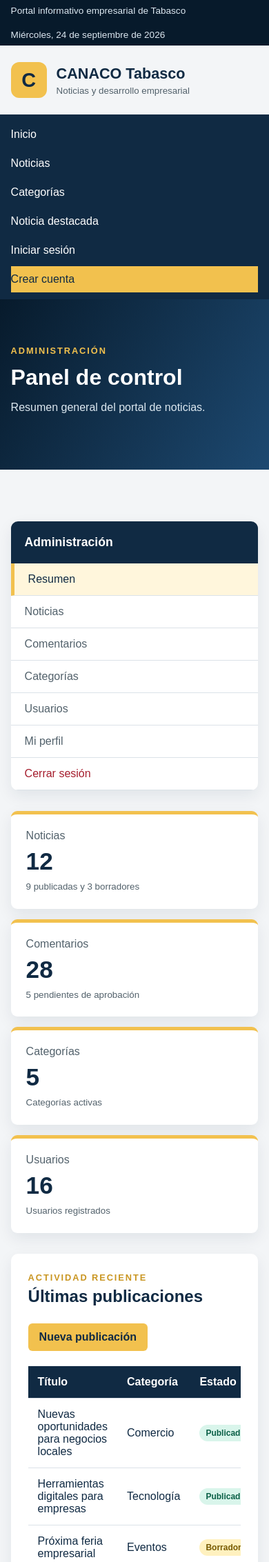
After one commit to trabajolasc27-del/canaco-salvador, a Django app: page /panel/ in a window 390 px wide. The commit adds this page. Shown: the top 2265 px of the page at 69% size. Run offline with Django 4.2, Linux system fonts and the light colour scheme.

Commit message:
Crea perfil y panel administrativo

```diff
--- a/home/urls.py
+++ b/home/urls.py
@@ -9,4 +9,6 @@ urlpatterns = [
     path("categoria/", views.categoria, name="categoria"),
     path("iniciar-sesion/", views.login_view, name="login"),
     path("registro/", views.registro, name="registro"),
+    path("perfil/", views.perfil, name="perfil"),
+    path("panel/", views.panel, name="panel"),
 ]
--- a/home/views.py
+++ b/home/views.py
@@ -19,3 +19,10 @@ def login_view(request):
 
 def registro(request):
     return render(request, "home/registro.html")
+
+def perfil(request):
+    return render(request, "home/perfil.html")
+
+
+def panel(request):
+    return render(request, "home/panel.html")
--- a/static/css/styles.css
+++ b/static/css/styles.css
@@ -618,4 +618,200 @@ a {
         min-height: 240px;
     }
 }
+
+.perfil-contenedor,
+.panel-contenedor {
+    display: grid;
+    grid-template-columns: 240px minmax(0, 1fr);
+    gap: 30px;
+    align-items: start;
 }
+
+.menu-panel {
+    overflow: hidden;
+    background: white;
+    border-radius: 10px;
+    box-shadow: 0 8px 22px rgba(16, 42, 67, 0.08);
+}
+
+.menu-panel h2 {
+    margin: 0;
+    padding: 20px;
+    color: white;
+    background: var(--azul-oscuro);
+    font-size: 1.1rem;
+}
+
+.menu-panel a {
+    display: block;
+    padding: 14px 20px;
+    color: var(--gris-texto);
+    border-bottom: 1px solid var(--borde);
+    text-decoration: none;
+}
+
+.menu-panel a:hover,
+.menu-panel a.activo {
+    color: var(--azul-oscuro);
+    background: #fff6dc;
+    border-left: 5px solid var(--dorado);
+}
+
+.menu-panel a.cerrar-sesion {
+    color: #a51d2d;
+}
+
+.tarjeta-perfil {
+    max-width: 700px;
+    padding: 35px;
+    background: white;
+    border-radius: 12px;
+    box-shadow: 0 8px 22px rgba(16, 42, 67, 0.08);
+}
+
+.avatar {
+    display: grid;
+    width: 95px;
+    height: 95px;
+    place-items: center;
+    color: var(--azul-oscuro);
+    background: var(--dorado);
+    border-radius: 50%;
+    font-size: 2rem;
+    font-weight: 800;
+}
+
+.tarjeta-perfil h2 {
+    margin-bottom: 4px;
+}
+
+.rol-usuario {
+    color: var(--gris-texto);
+}
+
+.contenido-panel {
+    min-width: 0;
+}
+
+.tarjetas-estadisticas {
+    display: grid;
+    margin-bottom: 30px;
+    grid-template-columns: repeat(4, 1fr);
+    gap: 15px;
+}
+
+.tarjetas-estadisticas article {
+    padding: 22px;
+    background: white;
+    border-top: 5px solid var(--dorado);
+    border-radius: 9px;
+    box-shadow: 0 8px 22px rgba(16, 42, 67, 0.08);
+}
+
+.tarjetas-estadisticas span,
+.tarjetas-estadisticas strong,
+.tarjetas-estadisticas small {
+    display: block;
+}
+
+.tarjetas-estadisticas span {
+    color: var(--gris-texto);
+}
+
+.tarjetas-estadisticas strong {
+    margin: 8px 0;
+    color: var(--azul-oscuro);
+    font-size: 2.2rem;
+}
+
+.tarjetas-estadisticas small {
+    color: var(--gris-texto);
+    line-height: 1.4;
+}
+
+.tabla-panel {
+    padding: 25px;
+    background: white;
+    border-radius: 10px;
+    box-shadow: 0 8px 22px rgba(16, 42, 67, 0.08);
+}
+
+.cabecera-tabla {
+    display: flex;
+    margin-bottom: 22px;
+    align-items: center;
+    justify-content: space-between;
+    gap: 20px;
+}
+
+.cabecera-tabla h2 {
+    margin: 5px 0;
+}
+
+.boton-pequeno {
+    padding: 11px 16px;
+    color: var(--azul-oscuro);
+    background: var(--dorado);
+    border-radius: 6px;
+    text-decoration: none;
+    font-weight: 800;
+}
+
+.tabla-responsive {
+    overflow-x: auto;
+}
+
+table {
+    width: 100%;
+    border-collapse: collapse;
+}
+
+th,
+td {
+    padding: 14px;
+    border-bottom: 1px solid var(--borde);
+    text-align: left;
+}
+
+th {
+    color: white;
+    background: var(--azul-oscuro);
+}
+
+.estado {
+    display: inline-block;
+    padding: 5px 9px;
+    border-radius: 20px;
+    font-size: 0.75rem;
+    font-weight: 800;
+}
+
+.estado.publicado {
+    color: #0b6047;
+    background: #d9f5eb;
+}
+
+.estado.borrador {
+    color: #785b00;
+    background: #fff1bf;
+}
+
+@media (max-width: 1000px) {
+    .tarjetas-estadisticas {
+        grid-template-columns: repeat(2, 1fr);
+    }
+}
+
+@media (max-width: 750px) {
+    .perfil-contenedor,
+    .panel-contenedor,
+    .tarjetas-estadisticas {
+        grid-template-columns: 1fr;
+    }
+
+    .cabecera-tabla {
+        align-items: flex-start;
+        flex-direction: column;
+    }
+}
+}
--- /dev/null
+++ b/templates/home/panel.html
@@ -0,0 +1,111 @@
+{% extends "partials/base.html" %}
+
+{% block title %}Panel administrativo | CANACO Tabasco{% endblock %}
+
+{% block content %}
+<section class="encabezado-pagina">
+    <div class="contenedor">
+        <span class="etiqueta">Administración</span>
+        <h1>Panel de control</h1>
+        <p>Resumen general del portal de noticias.</p>
+    </div>
+</section>
+
+<section class="contenedor seccion">
+    <div class="panel-contenedor">
+        <aside class="menu-panel">
+            <h2>Administración</h2>
+
+            <a class="activo" href="{% url 'home:panel' %}">
+                Resumen
+            </a>
+
+            <a href="#">Noticias</a>
+            <a href="#">Comentarios</a>
+            <a href="#">Categorías</a>
+            <a href="#">Usuarios</a>
+            <a href="{% url 'home:perfil' %}">Mi perfil</a>
+            <a class="cerrar-sesion" href="{% url 'home:login' %}">
+                Cerrar sesión
+            </a>
+        </aside>
+
+        <div class="contenido-panel">
+            <div class="tarjetas-estadisticas">
+                <article>
+                    <span>Noticias</span>
+                    <strong>12</strong>
+                    <small>9 publicadas y 3 borradores</small>
+                </article>
+
+                <article>
+                    <span>Comentarios</span>
+                    <strong>28</strong>
+                    <small>5 pendientes de aprobación</small>
+                </article>
+
+                <article>
+                    <span>Categorías</span>
+                    <strong>5</strong>
+                    <small>Categorías activas</small>
+                </article>
+
+                <article>
+                    <span>Usuarios</span>
+                    <strong>16</strong>
+                    <small>Usuarios registrados</small>
+                </article>
+            </div>
+
+            <section class="tabla-panel">
+                <div class="cabecera-tabla">
+                    <div>
+                        <span class="subtitulo">Actividad reciente</span>
+                        <h2>Últimas publicaciones</h2>
+                    </div>
+
+                    <a class="boton-pequeno" href="#">
+                        Nueva publicación
+                    </a>
+                </div>
+
+                <div class="tabla-responsive">
+                    <table>
+                        <thead>
+                            <tr>
+                                <th>Título</th>
+                                <th>Categoría</th>
+                                <th>Estado</th>
+                                <th>Fecha</th>
+                            </tr>
+                        </thead>
+
+                        <tbody>
+                            <tr>
+                                <td>Nuevas oportunidades para negocios locales</td>
+                                <td>Comercio</td>
+                                <td><span class="estado publicado">Publicado</span></td>
+                                <td>24/09/2026</td>
+                            </tr>
+
+                            <tr>
+                                <td>Herramientas digitales para empresas</td>
+                                <td>Tecnología</td>
+                                <td><span class="estado publicado">Publicado</span></td>
+                                <td>22/09/2026</td>
+                            </tr>
+
+                            <tr>
+                                <td>Próxima feria empresarial</td>
+                                <td>Eventos</td>
+                                <td><span class="estado borrador">Borrador</span></td>
+                                <td>20/09/2026</td>
+                            </tr>
+                        </tbody>
+                    </table>
+                </div>
+            </section>
+        </div>
+    </div>
+</section>
+{% endblock %}
```
Also changed, not shown: templates/home/perfil.html (added, +70 -0 lines).
